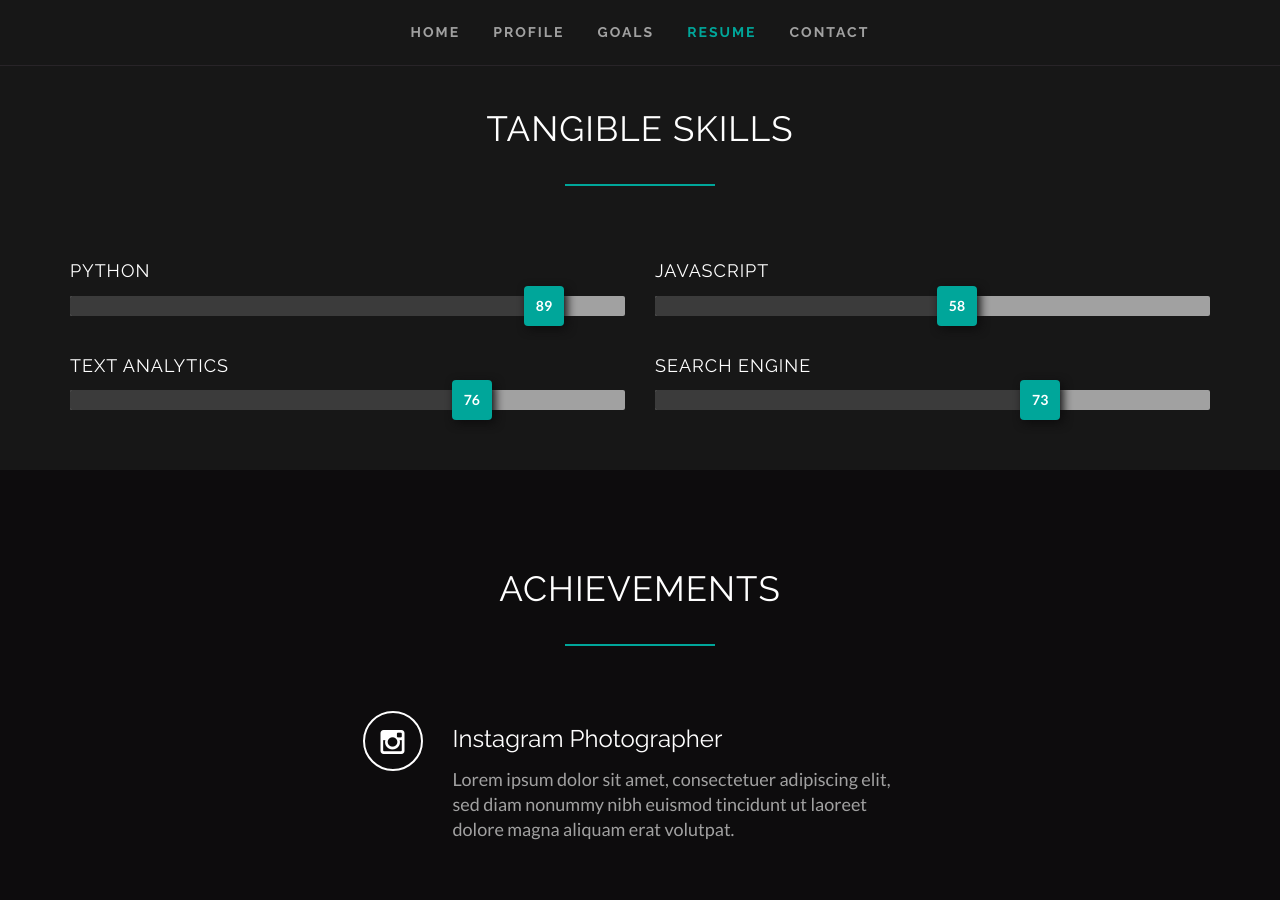
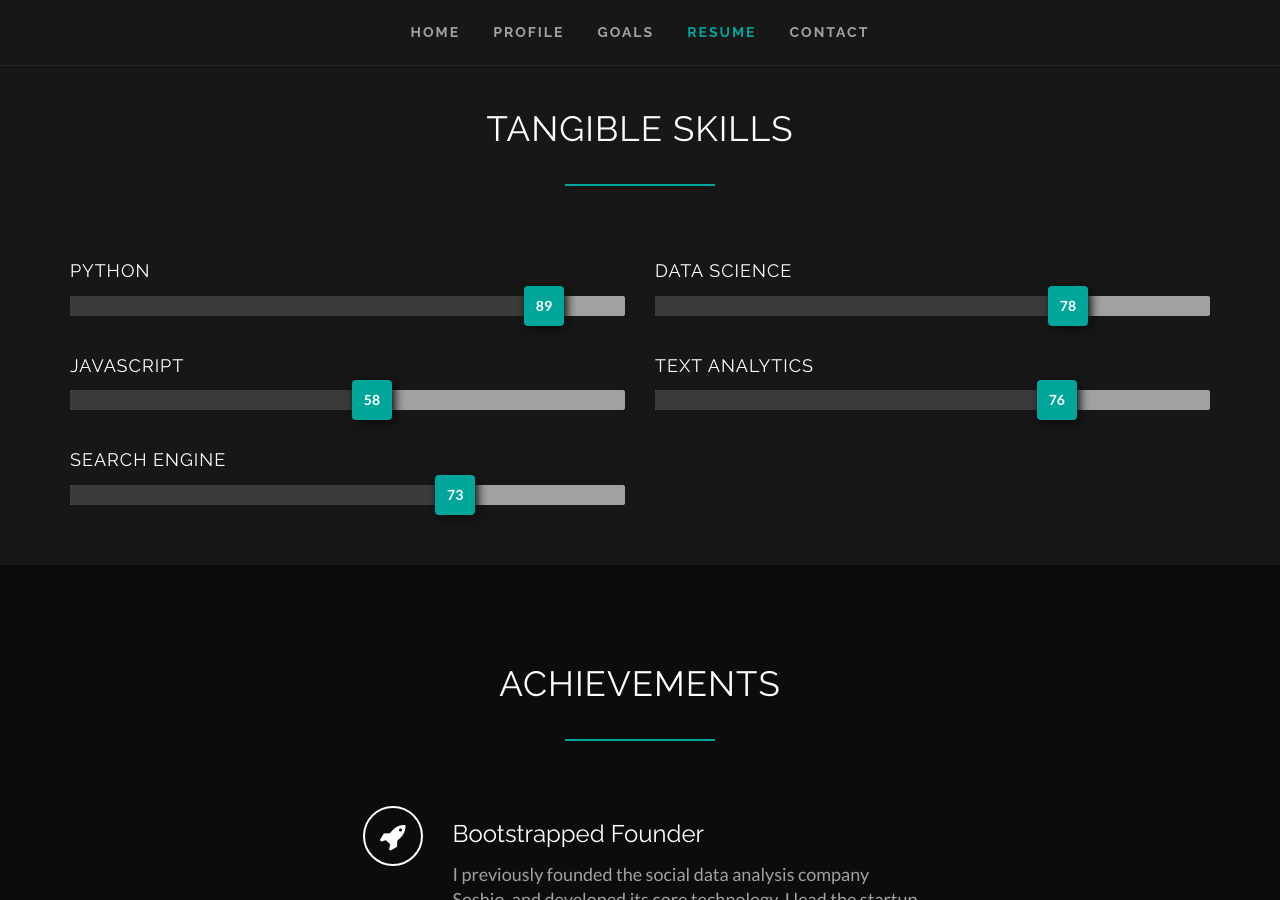
Before and after one commit to clearcareer/KenHu, a Jekyll site: the page built from index.html, in a window 1280 px wide and 900 px high, scrolled down 3386 px. Built offline with Jekyll 4.4.1, drawn with Linux system fonts in a browser that asks for light colours; some web fonts are replaced; some of the changed text lies outside the part shown.

Commit message:
Updated '/index.html' via CloudCannon

```diff
--- a/index.html
+++ b/index.html
@@ -93,6 +93,8 @@
 skills:
   - name: Python
     level: 89
+  - name: Data Science
+    level: 78
   - name: Javascript
     level: 58
   - name: Text Analytics
@@ -100,9 +102,9 @@
   - name: Search Engine
     level: 73
 achievements:
-  - name: Instagram Photographer
-    description: 'Lorem ipsum dolor sit amet, consectetuer adipiscing elit, sed diam nonummy nibh euismod tincidunt ut laoreet dolore magna aliquam erat volutpat.'
-    icon: instagram
+  - name: Bootstrapped Founder
+    description: 'I previously founded the social data analysis company Soshio, and developed its core technology. I lead the startup into a revenue positive entity, without any outside funding. It was used by international organizations.'
+    icon: rocket
 social_icons:
   - name: Twitter
     link: 'https://twitter.com/whosbacon'
```
Also changed, not shown: other parts of index.html (+1 -1 lines).
